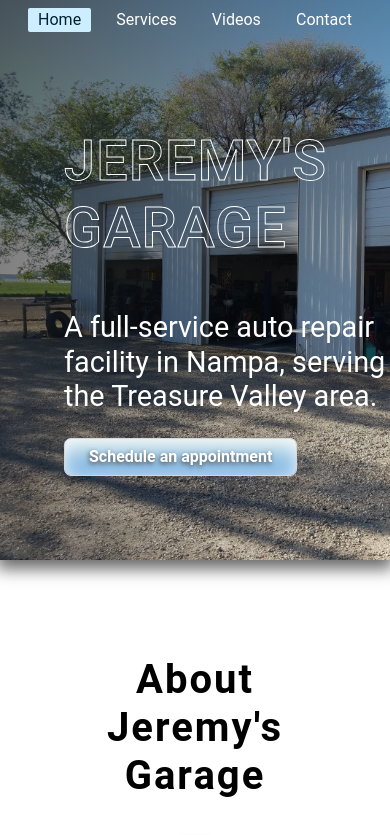
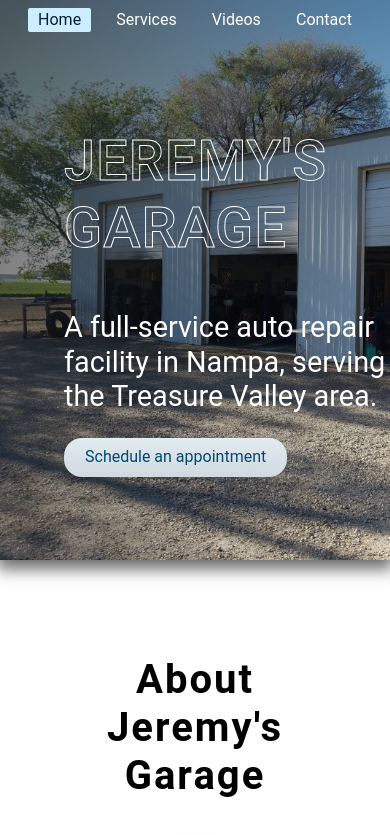
Before and after one commit to rhianonkilzer/jeremysgarage, a Vue app: page /#/ in a window 390 px wide. Shown: the top 835 px of the page. Built offline with nearby package versions, Linux system fonts and the light colour scheme.

Commit message:
schedulebutton
Co-authored-by: Christopher Brown <chbphone55@gmail.com>

```diff
--- a/src/views/Home.vue
+++ b/src/views/Home.vue
@@ -147,50 +147,13 @@
     border: none;
   }
 
-  /* .schedule-button:hover {
+  .schedule-button:hover {
     cursor: pointer;
     transition: 0.2s;
     color: black;
     background-color: rgba(156, 192, 233, 0.87);
-  } */
-
-  .schedule-button {
-    -moz-box-shadow: inset 0px 1px 20px -2px #ffffff;
-    -webkit-box-shadow: inset 0px 1px 20px -2px #ffffff;
-    box-shadow: inset 0px 1px 20px -2px #ffffff;
-    background: -webkit-gradient(linear, left top, left bottom, color-stop(0.05, #d1e5eb), color-stop(1, #69a9e0));
-    background: -moz-linear-gradient(top, #d1e5eb 5%, #69a9e0 100%);
-    background: -webkit-linear-gradient(top, #d1e5eb 5%, #69a9e0 100%);
-    background: -o-linear-gradient(top, #d1e5eb 5%, #69a9e0 100%);
-    background: -ms-linear-gradient(top, #d1e5eb 5%, #69a9e0 100%);
-    background: linear-gradient(to bottom, #d1e5eb 5%, #69a9e0 100%);
-    filter: progid:DXImageTransform.Microsoft.gradient(startColorstr='#d1e5eb', endColorstr='#69a9e0', GradientType=0);
-    background-color: #d1e5eb;
-    -moz-border-radius: 7px;
-    -webkit-border-radius: 7px;
-    border-radius: 7px;
-    border: 1px solid #d6d6d6;
-    display: inline-block;
-    cursor: pointer;
-    color: #ffffff;
-    font-size: 16px;
-    font-weight: bold;
-    padding: 6px 24px;
-    text-decoration: none;
-    text-shadow: -1px 2px 5px #424242;
   }
 
-  .schedule-button:hover {
-    opacity: 1;
-    /* background: -webkit-gradient(linear, left top, left bottom, color-stop(0.05, #69a9e0), color-stop(1, #d1e5eb));
-    background: -moz-linear-gradient(top, #69a9e0 5%, #d1e5eb 100%);
-    background: -webkit-linear-gradient(top, #69a9e0 5%, #d1e5eb 100%);
-    background: -o-linear-gradient(top, #69a9e0 5%, #d1e5eb 100%);
-    background: -ms-linear-gradient(top, #69a9e0 5%, #d1e5eb 100%);
-    background: linear-gradient(to bottom, #69a9e0 5%, #d1e5eb 100%);
-    filter: progid:DXImageTransform.Microsoft.gradient(startColorstr='#69a9e0', endColorstr='#d1e5eb', GradientType=0);
-    background-color: #69a9e0; */
-  }
 
   .schedule-button:active {
     position: relative;
@@ -198,23 +161,15 @@
   }
 
 
-  /* .schedule-button {
-    text-shadow: 2px 2px 4px #000000;
-    background-color: rgba(47, 138, 241, 0.87);
-    color: white;
-
-    border-radius: 13px;
+  .schedule-button {
+    border-radius: 18px;
     border: none;
     padding: calc(0.4rem + 1px) calc(1.25rem + 1px);
 
-  } */
-
-  /* .action.filled.cta {
-    color: rgba(255, 255, 255, 0.753);
-    background-color: rgba(110, 210, 235, 0.644);
-    text-shadow: 2px 2px 4px #000000;
-    background: linear-gradient(to bottom right, hsl(200, 100%, 85%), hsl(345, 100%, 90%));
-  } */
+    color: hsl(201, 98%, 22%);
+    /* background: linear-gradient(to bottom right, hsl(200, 41%, 35%), hsl(182, 53%, 86%)); */
+    background-image: linear-gradient(to top, #cfd9df 0%, #e2ebf0 100%);
+  }
 
   .action.outline {
     color: white;
```
